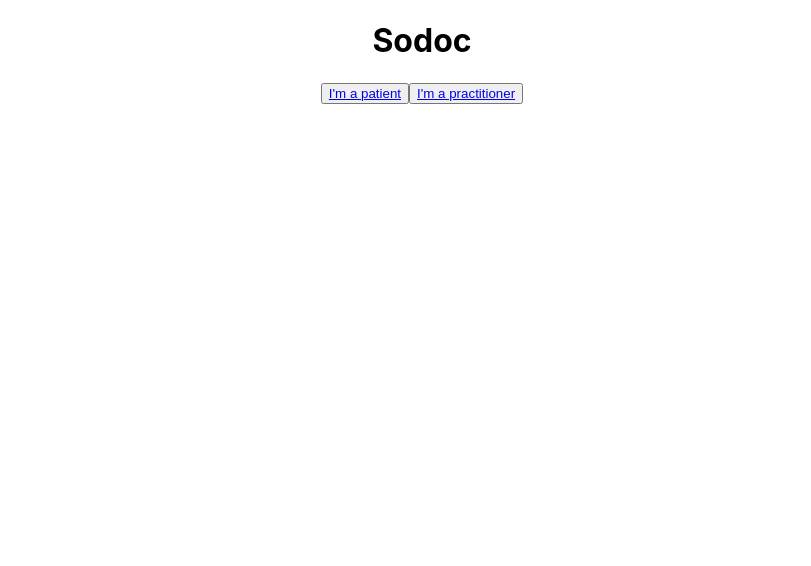
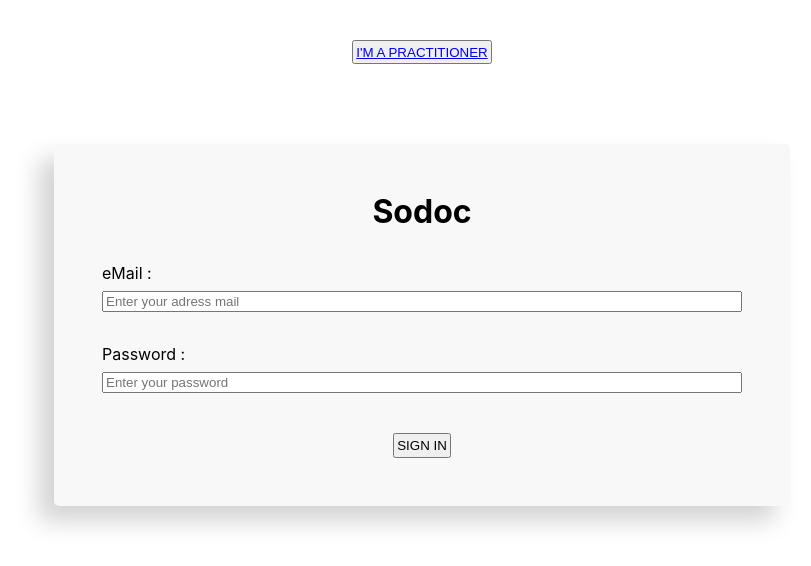
Before and after one commit to Audreyritzenthaler/hackathon-SoDoc-front, a React (Create React App) app: page / in a window 1280 px wide. Shown: the top 566 px of the page, without its empty margins (218-1029 px from the left). Built offline with nearby package versions, Linux system fonts and the light colour scheme.

Commit message:
system connection

```diff
--- a/src/App.js
+++ b/src/App.js
@@ -8,7 +8,6 @@ import Connection from './components/Connection';
 function App() {
   return (
     <div className="App">
-      <h1>Sodoc</h1>
       <Switch>
         <Route exact path="/" component={Connection}/>
         <Route path="/logbook" component={LogBook}/>
--- /dev/null
+++ b/src/components/Connection.css
@@ -0,0 +1,30 @@
+form {
+    margin: 5em auto;
+    padding: 3em;
+    display: flex;
+    flex-flow: column nowrap;
+    width: 50%;
+    background-color: rgb(248, 248, 248);
+    border-radius: 5px;
+    box-shadow: -15px 15px 25px rgb(211, 211, 211);
+}
+
+label {
+    margin-top: 2em;
+    margin-bottom: 0.5em;
+    text-align: left;
+}
+
+h1 {
+    margin: 0;
+}
+
+button {
+    margin-top: 3em;
+    padding: 0.2em;
+    text-transform: uppercase;
+}
+
+.incorrect {
+    color: red;
+}
--- a/src/components/Connection.js
+++ b/src/components/Connection.js
@@ -1,15 +1,59 @@
-import React from 'react'
-import { Link } from 'react-router-dom'
+import React, { useState } from 'react'
+import { Link, Redirect } from 'react-router-dom'
+import axios from 'axios'
+
+import './Connection.css'
 
 const Connection = () => {
+    const [loginForm, setLoginForm] = useState({
+        mail: '',
+        pwd: ''
+    })
+    const [failed, setFailed] = useState()
+    const [success, setSuccess] = useState()
+
+    const getLogin = (e) => {
+        const logCatch = e.target.value
+        setLoginForm({...loginForm, mail: logCatch})
+    }
+
+    const getPwd = (e) => {
+        const pwdCatch = e.target.value
+        setLoginForm({...loginForm ,pwd: pwdCatch })
+    }
+
+    const getApi = (e) => {
+        axios({
+            method: 'post',
+            url: 'http://localhost:8080/authentification',
+            data: {
+                loginForm
+            }
+        })
+        .then(() => {
+            setSuccess(true)
+        })
+        .catch(() => {
+            setFailed(true)
+        })
+    }
+
     return(
         <div>
             <button>
-                <Link to="/logbook">I'm a patient</Link>
-            </button>
-            <button>
                 <Link to="/dashboard">I'm a practitioner</Link>
             </button>
+
+                <form className="form">
+                    <h1 className="title">Sodoc</h1>
+                    <label for="eMail">eMail :</label>
+                    <input id="eMail" type="text" onChange={getLogin} placeholder="Enter your adress mail"></input>
+                    <label for="pwd">Password :</label>
+                    <input id="pwd" type="text" onChange={getPwd} placeholder="Enter your password"></input>
+                    { failed ? <p className='incorrect'>Your login or your password is incorrect !</p> : "" }
+                    { success ? <Redirect to="/success" /> : "" }
+                    <Link to path="/logbook"><button id="button" onClick={getApi}>Sign In</button></Link>
+                </form>
         </div>
     )
 }
```
